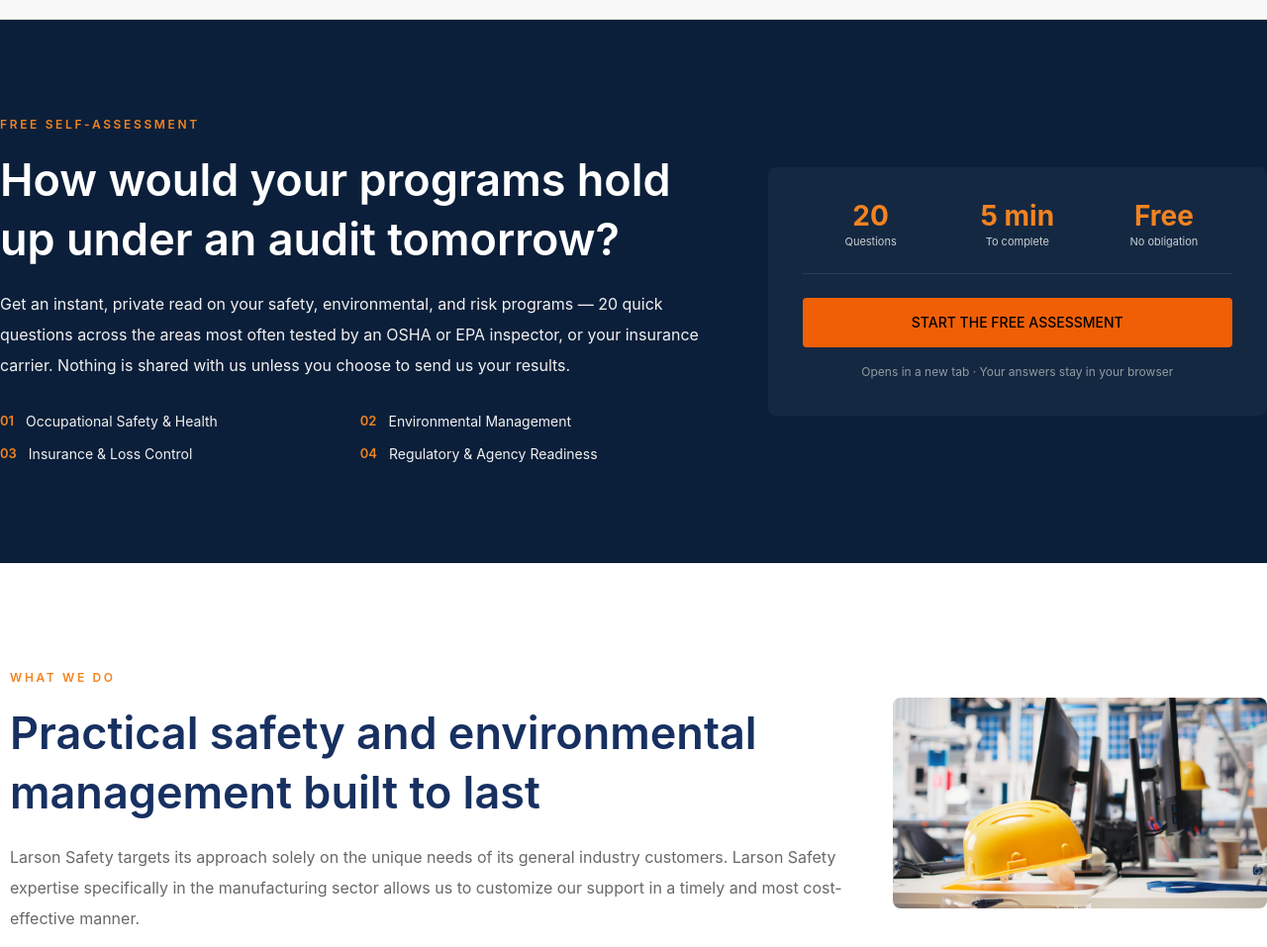
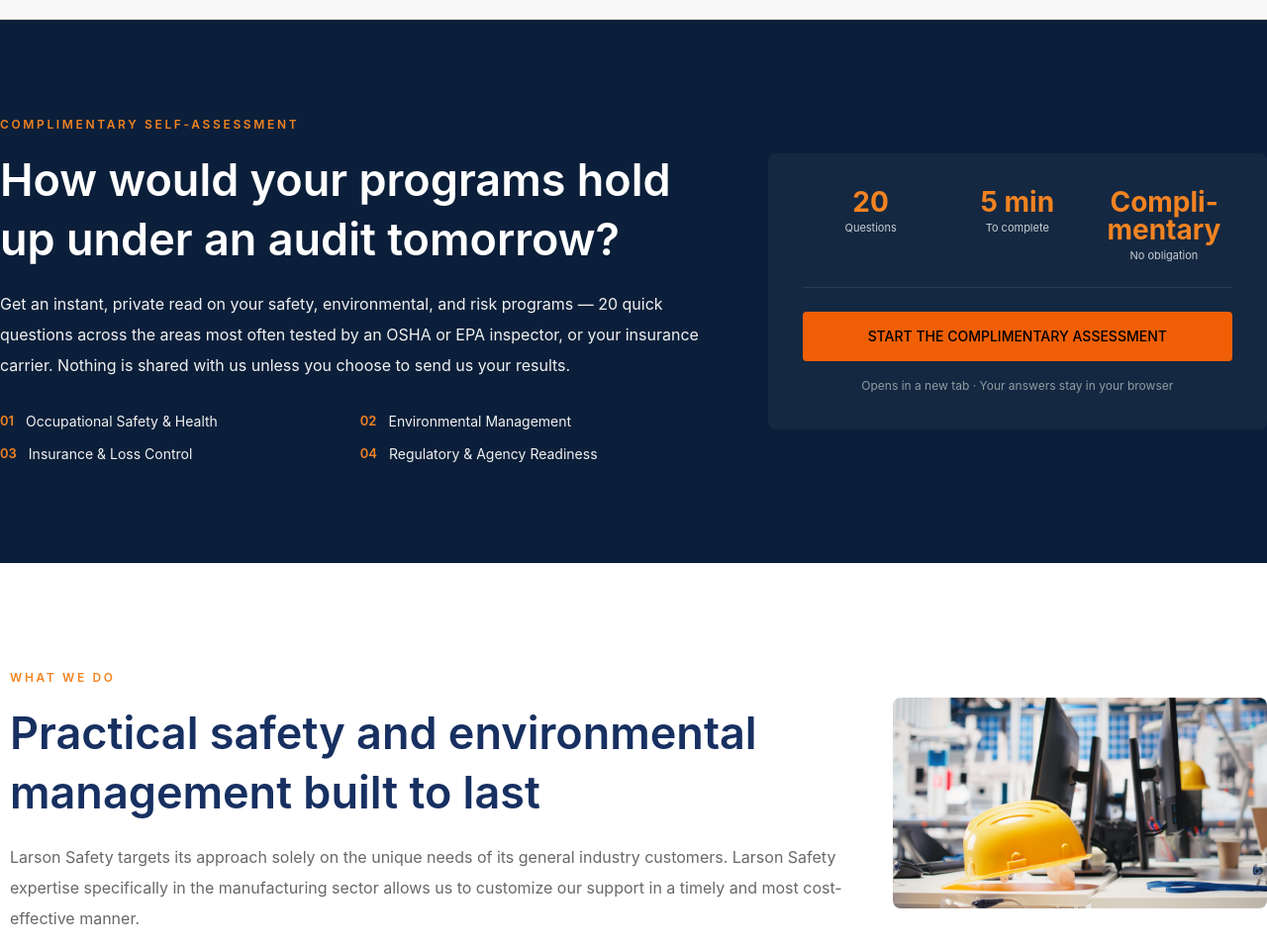
Before and after one commit to halliday2026/larson_website, an Astro site: page / in a window 1280 px wide. Shown: the part 960-1917 px from the top of the page at 99% size. Built offline with nearby package versions, Linux system fonts and the light colour scheme; Astro itself is replaced by a stand-in of ours.

Commit message:
text edits

```diff
--- a/public/llms.txt
+++ b/public/llms.txt
@@ -31,7 +31,7 @@ ongoing fractional safety leadership.
 
 General industry (building facilities management, hospitality, industrial
 services, distribution and warehousing) and manufacturing (metal, plastics,
-packaging, printing, truck/auto upfitting and repair, boat manufacturing).
+packaging, printing, food, boat manufacturing).
 
 ## Free self-assessment tool
 
--- a/src/components/SelfAssessment.astro
+++ b/src/components/SelfAssessment.astro
@@ -49,8 +49,13 @@ const href = `${base}${selfAssessment.cta.href}`;
       <div class="grid grid-cols-3 gap-[10px] border-b border-[#2A3B52] pb-[24px]">
         {
           selfAssessment.facts.map((fact) => (
-            <div class="text-center">
-              <p class="font-sans text-[22px] font-bold leading-[28px] text-orange-500 md:text-[28px]">
+            // min-w-0 overrides grid's default min-width:auto on items, which
+            // otherwise lets an unbreakable word (e.g. "Complimentary") force
+            // the column wider than its fair share instead of wrapping —
+            // break-words is a fallback for any value without a soft hyphen
+            // (see content.ts) to wrap on, so it can't overflow either way.
+            <div class="min-w-0 text-center">
+              <p class="break-words font-sans text-[22px] font-bold leading-[28px] text-orange-500 md:text-[28px]">
                 {fact.value}
               </p>
               <p class="mt-[4px] font-sans text-[11px] font-normal leading-[16px] text-[#C7D0D2]">
--- a/src/data/content.ts
+++ b/src/data/content.ts
@@ -49,7 +49,7 @@ export const site = {
 
 export const nav = [
   { label: 'Home', href: '#top' },
-  { label: 'Free Assessment', href: '#assessment' },
+  { label: 'Complimentary Assessment', href: '#assessment' },
   { label: 'Services', href: '#services' },
   { label: 'Industries', href: '#industries' },
   { label: 'About', href: '#about' },
@@ -81,7 +81,7 @@ export const stats = [
 // consultant-led, on-site assessment requested via the contact form; this is
 // a free, instant, self-serve score the visitor can take right now.
 export const selfAssessment = {
-  eyebrow: 'Free Self-Assessment',
+  eyebrow: 'Complimentary Self-Assessment',
   title: 'How would your programs hold up under an audit tomorrow?',
   body: 'Get an instant, private read on your safety, environmental, and risk programs — 20 quick questions across the areas most often tested by an OSHA or EPA inspector, or your insurance carrier. Nothing is shared with us unless you choose to send us your results.',
   categories: [
@@ -93,9 +93,16 @@ export const selfAssessment = {
   facts: [
     { value: '20', label: 'Questions' },
     { value: '5 min', label: 'To complete' },
-    { value: 'Free', label: 'No obligation' },
+    // Soft hyphens (­) at every syllable boundary (com-pli-men-ta-ry)
+    // let the browser pick whichever break actually fits a narrow column,
+    // instead of landing on one fixed point or an arbitrary mid-character
+    // split from overflow-wrap.
+    { value: 'Com­pli­men­ta­ry', label: 'No obligation' },
   ],
-  cta: { label: 'Start the Free Assessment', href: '/assessment/larson-safety-risk-assessment.html' },
+  cta: {
+    label: 'Start the Complimentary Assessment',
+    href: '/assessment/larson-safety-risk-assessment.html',
+  },
 };
 
 export const services = {
@@ -186,7 +193,7 @@ export const industries = {
     title: 'Manufacturing expertise',
     columns: [
       ['Metal', 'Plastics', 'Packaging'],
-      ['Printing', 'Truck/auto upfitting and repair', 'Boat manufacturing'],
+      ['Printing', 'Food', 'Boat manufacturing'],
     ],
   },
 };
```
